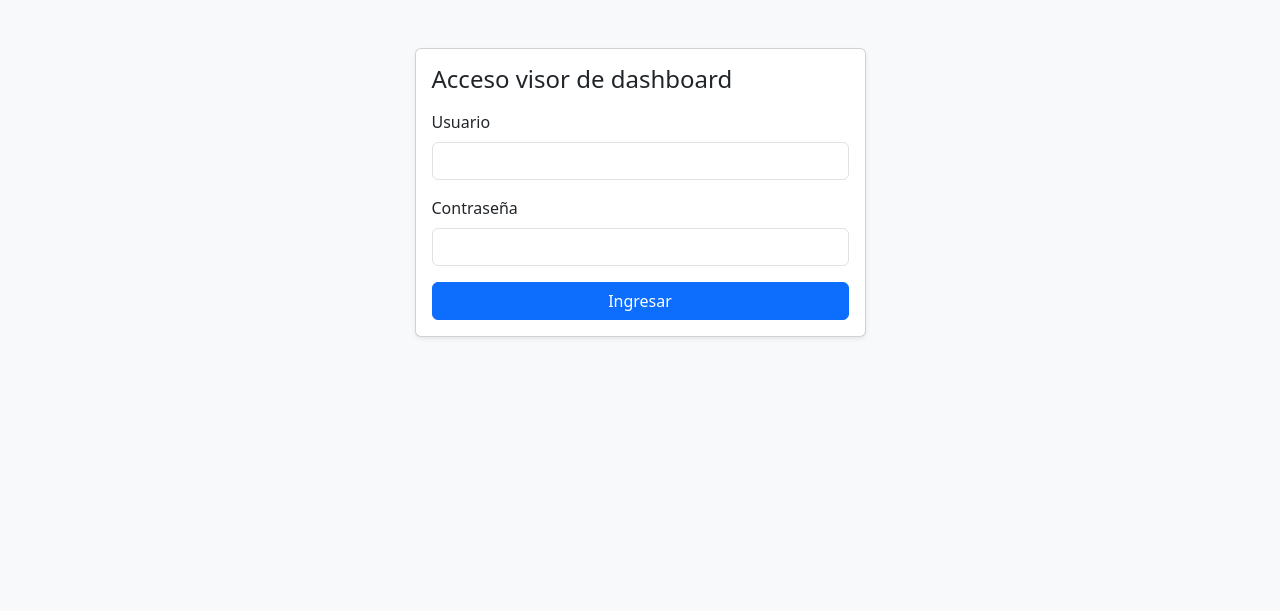
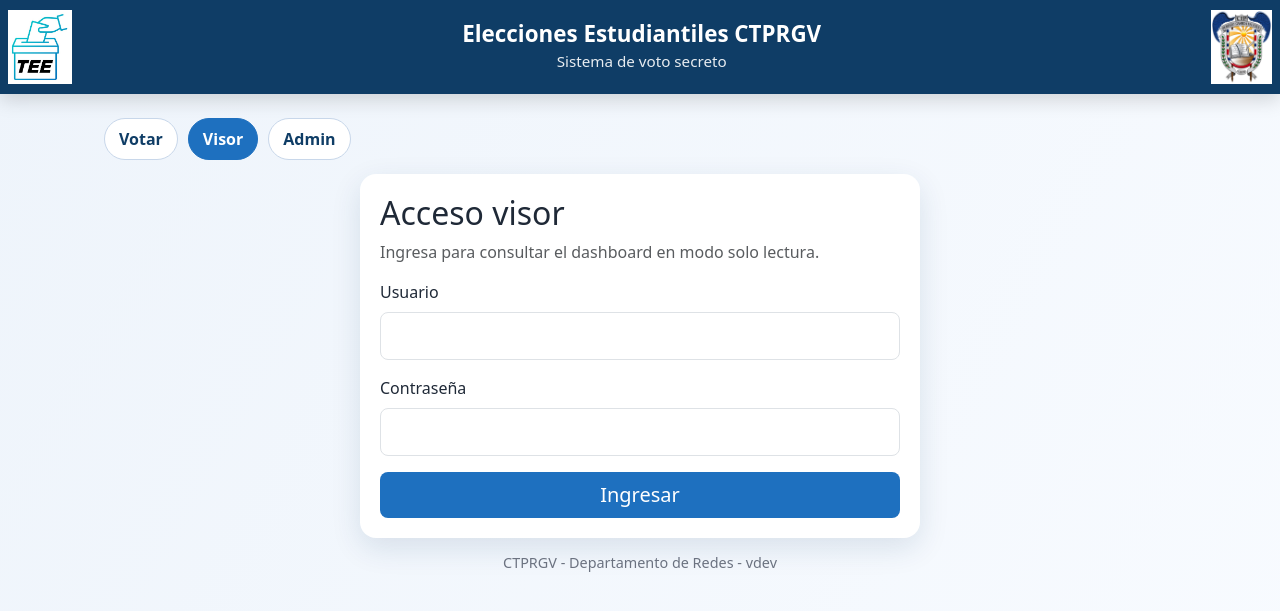
Before and after one commit to vegabryan22/votaciones_ctprgv, a Flask app: page /votaciones/visor/login in a window 1280 px wide. Shown: the top 611 px of the page. Run offline with Flask 3, Linux system fonts and the light colour scheme.

Commit message:
feat(front): unifica login visor/admin y mejora header

```diff
--- a/votaciones_backend/templates/layout_front.html
+++ b/votaciones_backend/templates/layout_front.html
@@ -22,14 +22,14 @@
         .vote-header {
             background: var(--brand);
             color: #fff;
-            padding: 14px 20px;
+            padding: 10px 8px;
             display: flex;
             align-items: center;
             justify-content: space-between;
-            gap: 16px;
+            gap: 10px;
             box-shadow: 0 6px 18px rgba(0,0,0,.15);
         }
-        .vote-logo { height: 58px; width: auto; object-fit: contain; }
+        .vote-logo { height: 74px; width: auto; object-fit: contain; }
         .vote-title { text-align: center; flex: 1; }
         .vote-title h1 { margin: 0; font-size: 1.4rem; font-weight: 700; }
         .vote-title p { margin: 2px 0 0; opacity: .9; font-size: .95rem; }
@@ -110,7 +110,7 @@
         }
         .vote-footer { text-align: center; color: #6b7280; font-size: .9rem; margin-top: 14px; }
         @media (max-width: 780px) {
-            .vote-logo { height: 42px; }
+            .vote-logo { height: 52px; }
             .vote-title h1 { font-size: 1.05rem; }
             .vote-title p { font-size: .8rem; }
         }
--- a/votaciones_backend/templates/viewer_login.html
+++ b/votaciones_backend/templates/viewer_login.html
@@ -1,40 +1,18 @@
-<!DOCTYPE html>
-<html lang="es">
-<head>
-    <meta charset="UTF-8">
-    <meta name="viewport" content="width=device-width, initial-scale=1.0">
-    <title>Acceso visor dashboard</title>
-    <link href="https://cdn.jsdelivr.net/npm/bootstrap@5.3.3/dist/css/bootstrap.min.css" rel="stylesheet">
-</head>
-<body class="bg-light">
-<div class="container py-5">
-    <div class="row justify-content-center">
-        <div class="col-md-5">
-            <div class="card shadow-sm">
-                <div class="card-body">
-                    <h4 class="mb-3">Acceso visor de dashboard</h4>
-                    {% with messages = get_flashed_messages(with_categories=true) %}
-                    {% if messages %}
-                    {% for category, message in messages %}
-                    <div class="alert alert-{{ 'danger' if category == 'error' else 'success' }}">{{ message }}</div>
-                    {% endfor %}
-                    {% endif %}
-                    {% endwith %}
-                    <form method="post" action="{{ url_for('viewer_login') }}">
+{% extends "layout_front.html" %}
+{% block content %}
+<div class="vote-card mx-auto" style="max-width: 560px;">
+    <h2 class="mb-2">Acceso visor</h2>
+    <p class="text-muted mb-3">Ingresa para consultar el dashboard en modo solo lectura.</p>
+    <form method="post" action="{{ url_for('viewer_login') }}" autocomplete="off">
         <div class="mb-3">
             <label class="form-label">Usuario</label>
-                            <input class="form-control" name="username" required>
+            <input class="form-control form-control-lg" name="username" required>
         </div>
         <div class="mb-3">
             <label class="form-label">Contraseña</label>
-                            <input class="form-control" type="password" name="password" required>
+            <input class="form-control form-control-lg" type="password" name="password" required>
         </div>
-                        <button class="btn btn-primary w-100" type="submit">Ingresar</button>
+        <button class="btn btn-brand btn-lg w-100" type="submit">Ingresar</button>
     </form>
 </div>
-            </div>
-        </div>
-    </div>
-</div>
-</body>
-</html>
+{% endblock %}
```
Also changed, not shown: votaciones_backend/templates/login.html (+13 -22 lines), CHANGELOG.md, 1 other file. Lines whose indentation alone changed are shown as unchanged.
